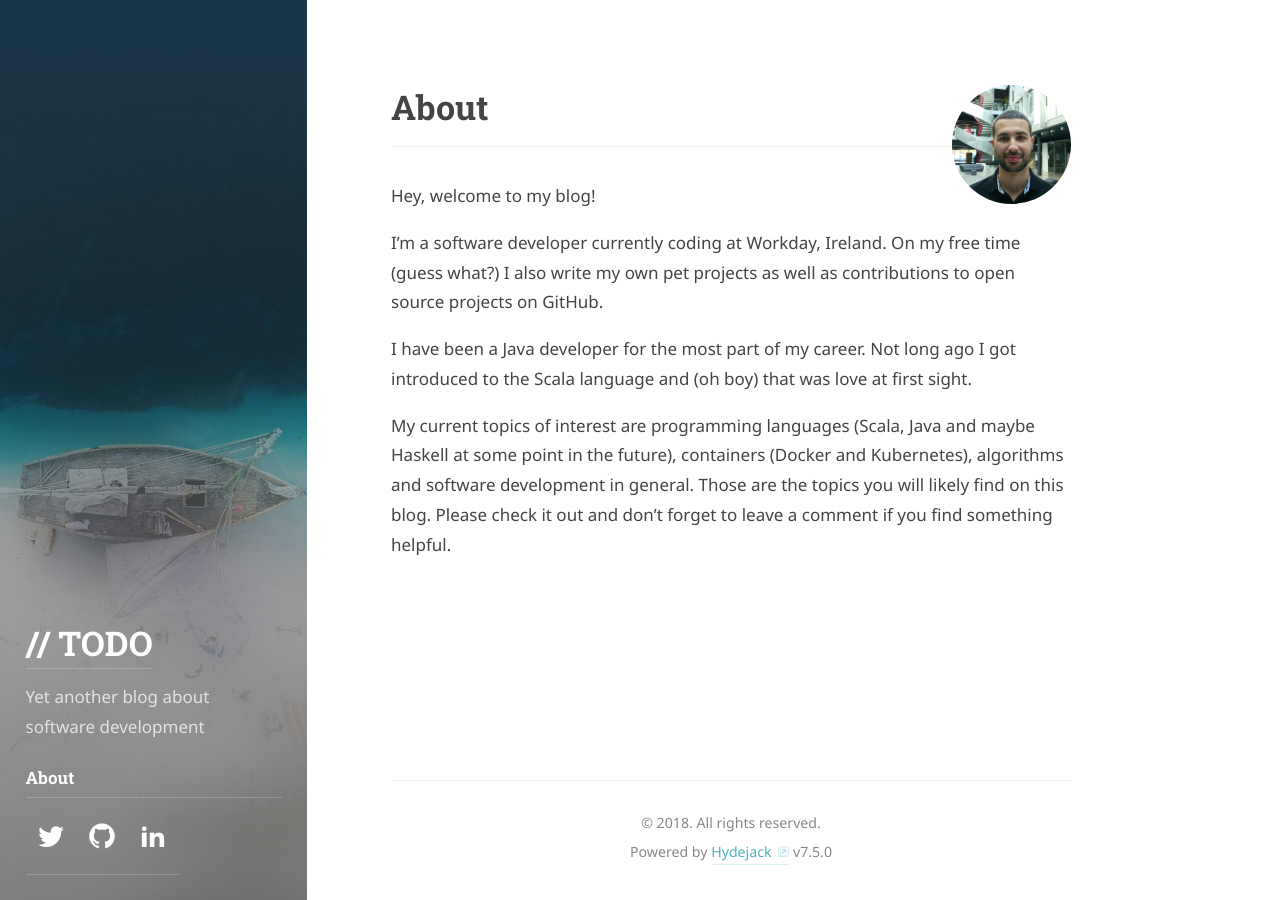
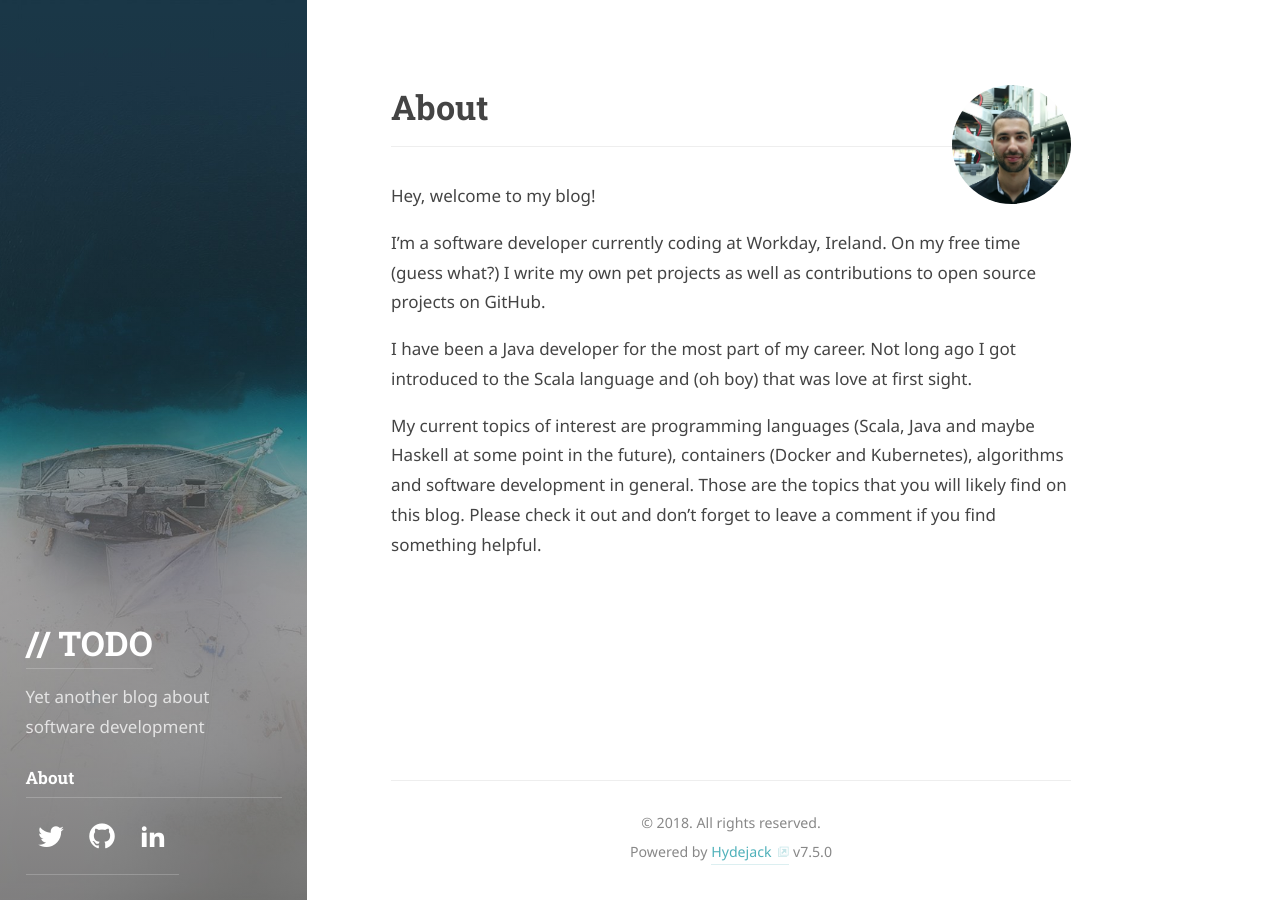
Before and after one commit to marcelocenerine/marcelocenerine.github.io, a Jekyll site: the page built from about.md, in a window 1280 px wide. Built offline with Jekyll 4.4.1, drawn with Linux system fonts in a browser that asks for light colours; some web fonts are replaced.

Commit message:
update about

```diff
--- a/about.md
+++ b/about.md
@@ -8,12 +8,12 @@ order: 1
 
 Hey, welcome to my blog!
 
-I'm a software developer currently coding at Workday, Ireland. On my free time (guess what?) I also write my
-own pet projects as well as contributions to open source projects on GitHub.
+I'm a software developer currently coding at Workday, Ireland. On my free time (guess what?) I write my own pet projects
+as well as contributions to open source projects on GitHub.
 
 I have been a Java developer for the most part of my career. Not long ago I got introduced to the Scala language
 and (oh boy) that was love at first sight.
 
 My current topics of interest are programming languages (Scala, Java and maybe Haskell at some point in the future),
-containers (Docker and Kubernetes), algorithms and software development in general. Those are the topics you will likely
-find on this blog. Please check it out and don't forget to leave a comment if you find something helpful.
+containers (Docker and Kubernetes), algorithms and software development in general. Those are the topics that you will
+likely find on this blog. Please check it out and don't forget to leave a comment if you find something helpful.
```
Also changed, not shown: assets/img/me.jpg.
